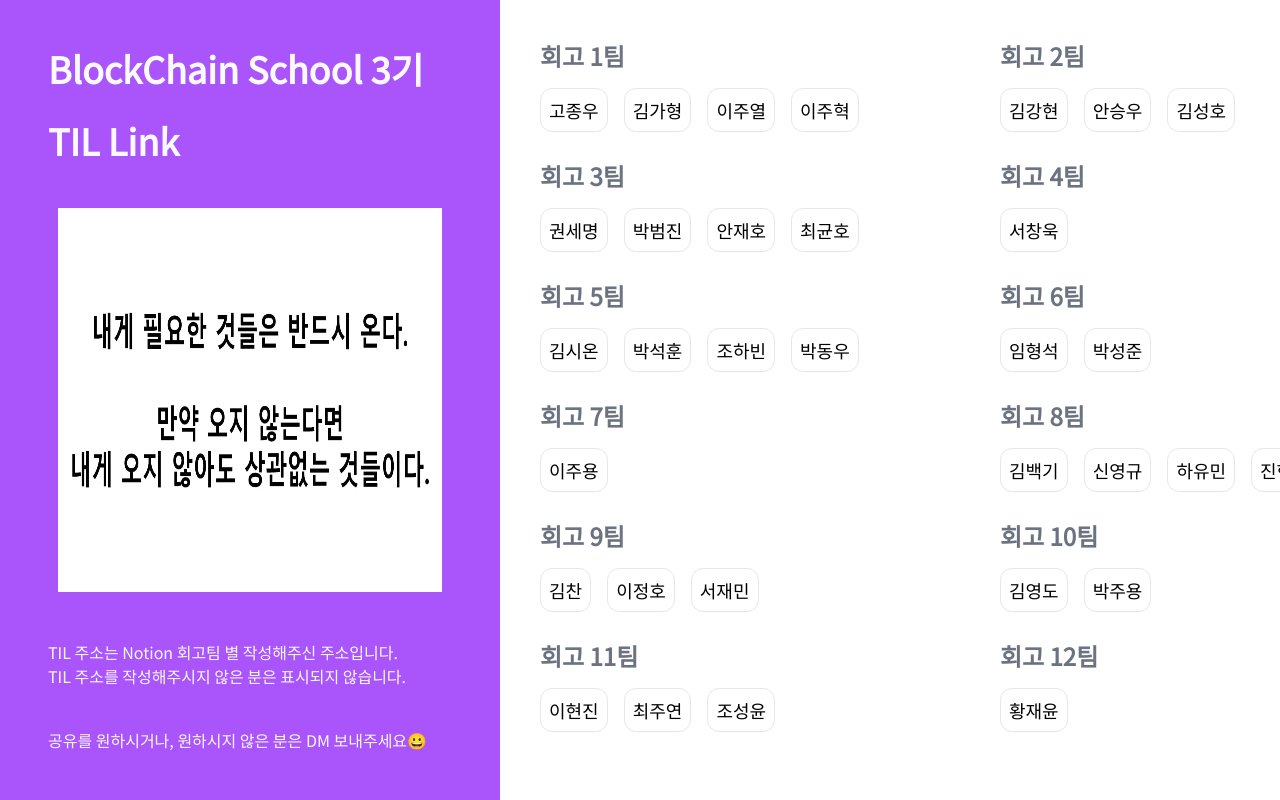
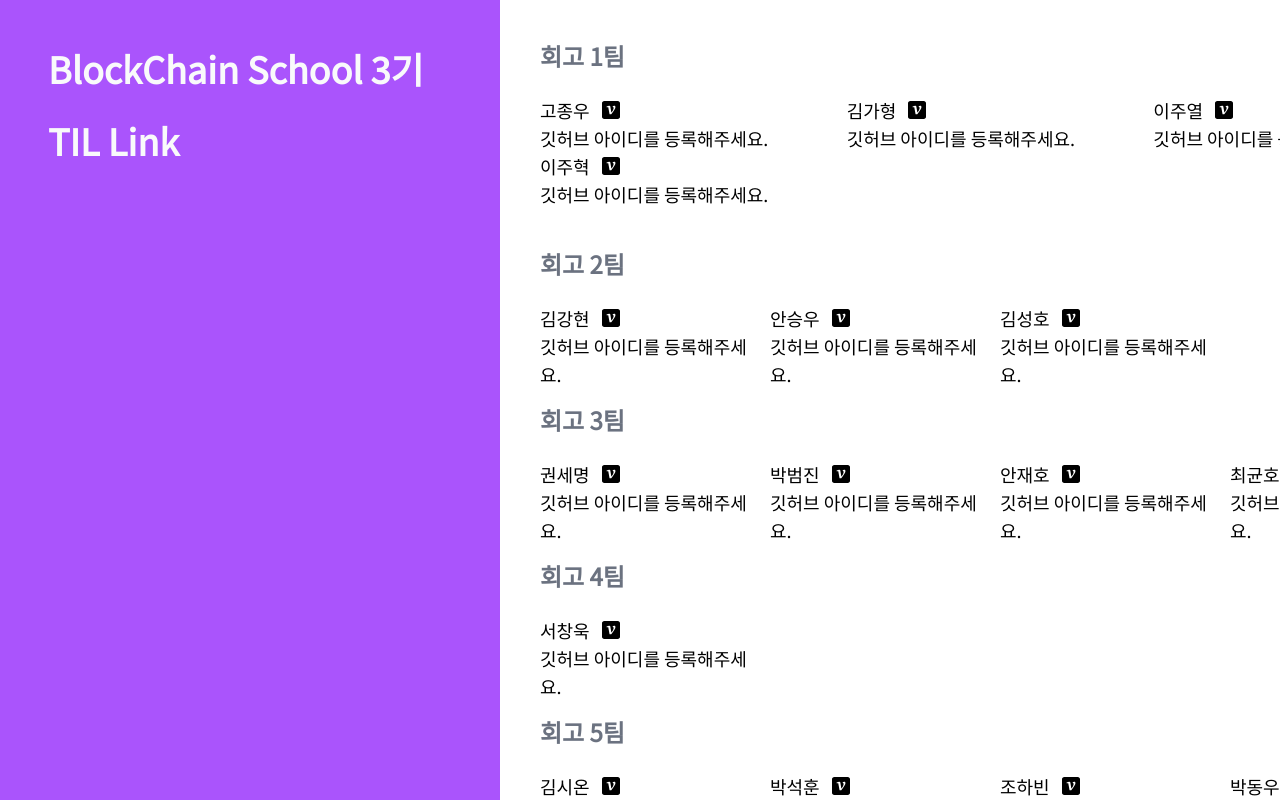
Before and after one commit to Crypto-kiki/Project_TIL, a React (Create React App) app: page /main in a window 1280 px wide. Shown: the top 800 px of the page. Built offline with nearby package versions, Linux system fonts and the light colour scheme; no server answers.

Commit message:
github axios get glass

```diff
--- a/package.json
+++ b/package.json
@@ -10,8 +10,11 @@
     "express": "^4.18.2",
     "react": "^18.2.0",
     "react-dom": "^18.2.0",
+    "react-github-calendar": "^4.0.0",
+    "react-icons": "^4.8.0",
     "react-router-dom": "^6.11.1",
     "react-scripts": "5.0.1",
+    "react-tooltip": "^5.11.2",
     "web-vitals": "^2.1.4"
   },
   "scripts": {
--- a/src/components/list.jsx
+++ b/src/components/list.jsx
@@ -1,15 +1,94 @@
-import { useState } from "react";
+import { useEffect, useState, useRouter } from "react";
+import GitHubCalendar from "react-github-calendar";
+import ReactTooltip from "react-tooltip";
+import { SiVelog } from "react-icons/si";
+import axios from "axios";
 
-const List = ({ team, name, url }) => {
+const List = ({ team, name, url, git }) => {
+  const [isMounted, setIsMounted] = useState(false);
+  useEffect(() => {
+    setIsMounted(true);
+  }, []);
+
+  useEffect(() => {
+    gitValidation();
+  }, []);
+
+  // 깃허브 아이디가 유효할 경우에만 true
+  const [gitResult, setGitResult] = useState(false);
+
+  // 깃허브 아이디 조회가 완료되면 false로 변경
+  const [gitResultLoading, setGitResultLoading] = useState(true);
+
+  /**
+   * 깃허브 아이디가 유효한지 확인하는 함수
+   */
+  const gitValidation = async () => {
+    try {
+      await axios.get(
+        `https://github-contributions-api.jogruber.de/v4/${git}?y=last`
+      );
+      setGitResult(true);
+    } catch (err) {
+      setGitResult(false);
+    }
+    setGitResultLoading(false);
+  };
+
+  // type
+  interface Day {
+    date: string;
+    count: number;
+    level: 0 | 1 | 2 | 3 | 4;
+  }
+
+  // 최근 5개월만 return하는 함수
+  const selectLastHalfYear = (contributions: Day[]) => {
+    // 현재 연/월
+    const currentYear = new Date().getFullYear();
+    const currentMonth = new Date().getMonth();
+
+    // 노출할 기간(달)
+    const shownMonths = 5;
+
+    return contributions.filter((day: Day) => {
+      const date = new Date(day.date);
+      const monthOfDay = date.getMonth();
+
+      // 현재 날짜가 6월~12월 사이인 경우
+      if (currentMonth >= 5)
+        return (
+          date.getFullYear() === currentYear &&
+          monthOfDay > currentMonth - shownMonths &&
+          monthOfDay <= currentMonth
+        );
+
+      // 현재 날짜가 1월~5월인 경우
+      return (
+        // 올해
+        (date.getFullYear() === currentYear && monthOfDay <= currentMonth) ||
+        // 작년
+        (date.getFullYear() === currentYear - 1 &&
+          monthOfDay > currentMonth + 11 - shownMonths)
+      );
+    });
+  };
+
   return (
     <div className="mr-4 text-lg">
-      <a
-        href={url}
-        target="_blank"
-        className="border p-2 rounded-xl hover:bg-gray-300"
-      >
+      <div className="flex items-center">
         {name}
-      </a>
+        <SiVelog className="inline ml-3" />
+      </div>
+      {!gitResultLoading && gitResult ? (
+        <GitHubCalendar
+          username={git}
+          blockSize={12}
+          transformData={selectLastHalfYear}
+        ></GitHubCalendar>
+      ) : (
+        <p>깃허브 아이디를 등록해주세요.</p>
+      )}
     </div>
   );
 };
--- a/src/metadata.json
+++ b/src/metadata.json
@@ -2,161 +2,193 @@
   {
     "name": "고종우",
     "team": 1,
-    "url": "https://velog.io/@joy_go"
+    "url": "https://velog.io/@joy_go",
+    "git": "Crypto-kiki"
   },
   {
     "name": "김가형",
     "team": 1,
-    "url": "https://velog.io/@hyeonga"
+    "url": "https://velog.io/@hyeonga",
+    "git": "Crypto-kiki"
   },
   {
     "name": "이주열",
     "team": 1,
-    "url": "https://velog.io/@meloncoder"
+    "url": "https://velog.io/@meloncoder",
+    "git": "Crypto-kiki"
   },
   {
     "name": "이주혁",
     "team": 1,
-    "url": "https://velog.io/@lmsmd00"
+    "url": "https://velog.io/@lmsmd00",
+    "git": "Crypto-kiki"
   },
   {
     "name": "김강현",
     "team": 2,
-    "url": "https://velog.io/@world_changer"
+    "url": "https://velog.io/@world_changer",
+    "git": ""
   },
   {
     "name": "안승우",
     "team": 2,
-    "url": "https://www.notion.so/8914e77543444a94ba2acaabb4b01433?pvs=4"
+    "url": "https://www.notion.so/8914e77543444a94ba2acaabb4b01433?pvs=4",
+    "git": ""
   },
   {
     "name": "김성호",
     "team": 2,
-    "url": "https://www.notion.so/nangman/3-36852622288e494fba8a8841d1434638?pvs=4"
+    "url": "https://www.notion.so/nangman/3-36852622288e494fba8a8841d1434638?pvs=4",
+    "git": ""
   },
   {
     "name": "권세명",
     "team": 3,
-    "url": "https://velog.io/@3pkwon"
+    "url": "https://velog.io/@3pkwon",
+    "git": ""
   },
   {
     "name": "박범진",
     "team": 3,
-    "url": "https://velog.io/@bpark14"
+    "url": "https://velog.io/@bpark14",
+    "git": ""
   },
   {
     "name": "안재호",
     "team": 3,
-    "url": "https://velog.io/@dkswogh951"
+    "url": "https://velog.io/@dkswogh951",
+    "git": ""
   },
   {
     "name": "최균호",
     "team": 3,
-    "url": "https://velog.io/@rbsgh777"
+    "url": "https://velog.io/@rbsgh777",
+    "git": ""
   },
   {
     "name": "서창욱",
     "team": 4,
-    "url": "https://velog.io/@kami8950"
+    "url": "https://velog.io/@kami8950",
+    "git": ""
   },
   {
     "name": "김시온",
     "team": 5,
-    "url": "https://www.notion.so/likelion-blockchain/59c1dc23f477492abd44ab9659d11fa6"
+    "url": "https://www.notion.so/likelion-blockchain/59c1dc23f477492abd44ab9659d11fa6",
+    "git": ""
   },
   {
     "name": "박석훈",
     "team": 5,
-    "url": "https://velog.io/@yalralloo"
+    "url": "https://velog.io/@yalralloo",
+    "git": ""
   },
   {
     "name": "조하빈",
     "team": 5,
-    "url": "https://velog.io/@ppisland88"
+    "url": "https://velog.io/@ppisland88",
+    "git": ""
   },
   {
     "name": "박동우",
     "team": 5,
-    "url": "https://velog.io/@dowoo303"
+    "url": "https://velog.io/@dowoo303",
+    "git": ""
   },
   {
     "name": "임형석",
     "team": 6,
-    "url": "https://velog.io/@lmjgmm"
+    "url": "https://velog.io/@lmjgmm",
+    "git": ""
   },
   {
     "name": "박성준",
     "team": 6,
-    "url": "https://velog.io/@tjdwns2627"
+    "url": "https://velog.io/@tjdwns2627",
+    "git": ""
   },
   {
     "name": "이주용",
     "team": 7,
-    "url": "https://velog.io/@frookie"
+    "url": "https://velog.io/@frookie",
+    "git": ""
   },
   {
     "name": "김백기",
     "team": 8,
-    "url": "https://hing9-studying.tistory.com"
+    "url": "https://hing9-studying.tistory.com",
+    "git": ""
   },
   {
     "name": "신영규",
     "team": 8,
-    "url": "https://velog.io/@cony0907"
+    "url": "https://velog.io/@cony0907",
+    "git": ""
   },
   {
     "name": "하유민",
     "team": 8,
-    "url": "https://velog.io/@merryoumin"
+    "url": "https://velog.io/@merryoumin",
+    "git": ""
   },
   {
     "name": "진현석",
     "team": 8,
-    "url": "https://velog.io/@jin90ok"
+    "url": "https://velog.io/@jin90ok",
+    "git": ""
   },
   {
     "name": "김찬",
     "team": 9,
-    "url": "https://velog.io/@kimco1d"
+    "url": "https://velog.io/@kimco1d",
+    "git": ""
   },
   {
     "name": "이정호",
     "team": 9,
-    "url": "https://velog.io/@junghoo100"
+    "url": "https://velog.io/@junghoo100",
+    "git": ""
   },
   {
     "name": "서재민",
     "team": 9,
-    "url": "https://velog.io/@seo913"
+    "url": "https://velog.io/@seo913",
+    "git": ""
   },
   {
     "name": "김영도",
     "team": 10,
-    "url": "https://velog.io/@di_o"
+    "url": "https://velog.io/@di_o",
+    "git": ""
   },
   {
     "name": "박주용",
     "team": 10,
-    "url": "https://velog.io/@pjy0122"
+    "url": "https://velog.io/@pjy0122",
+    "git": ""
   },
   {
     "name": "이현진",
     "team": 11,
-    "url": "https://velog.io/@lhjbg0821"
+    "url": "https://velog.io/@lhjbg0821",
+    "git": ""
   },
   {
     "name": "최주연",
     "team": 11,
-    "url": "https://velog.io/@chlwndus1216"
+    "url": "https://velog.io/@chlwndus1216",
+    "git": ""
   },
   {
     "name": "조성윤",
     "team": 11,
-    "url": "https://velog.io/@hunterjoe98"
+    "url": "https://velog.io/@hunterjoe98",
+    "git": ""
   },
   {
     "name": "황재윤",
     "team": 12,
-    "url": "https://velog.io/@9oodvibe5only"
+    "url": "https://velog.io/@9oodvibe5only",
+    "git": ""
   }
 ]
--- a/src/pages/main.jsx
+++ b/src/pages/main.jsx
@@ -25,20 +25,26 @@
           </div>
         </div>
       </div>
-      <div className="w-2/3 grid grid-cols-2 p-10">
-        <div>
+      <div className="w-2/3 p-10">
+        <div className="mb-10">
           <div className="text-2xl font-bold pb-2 text-gray-500">회고 1팀</div>
-          <div className="flex my-4 ">
+          <div className="my-4 grid grid-cols-3">
             {metadata.map((v, i) =>
               v.team === 1 ? (
-                <List key={i} team={v.team} name={v.name} url={v.url} />
+                <List
+                  key={i}
+                  team={v.team}
+                  name={v.name}
+                  url={v.url}
+                  git={v.git}
+                />
               ) : null
             )}
           </div>
         </div>
         <div>
           <div className="text-2xl font-bold pb-2 text-gray-500">회고 2팀</div>
-          <div className="flex my-4 ">
+          <div className="my-4 grid grid-cols-4">
             {metadata.map((v, i) =>
               v.team === 2 ? (
                 <List key={i} team={v.team} name={v.name} url={v.url} />
@@ -48,7 +54,7 @@
         </div>
         <div>
           <div className="text-2xl font-bold pb-2 text-gray-500">회고 3팀</div>
-          <div className="flex my-4 ">
+          <div className="my-4 grid grid-cols-4">
             {metadata.map((v, i) =>
               v.team === 3 ? (
                 <List key={i} team={v.team} name={v.name} url={v.url} />
@@ -58,7 +64,7 @@
         </div>
         <div>
           <div className="text-2xl font-bold pb-2 text-gray-500">회고 4팀</div>
-          <div className="flex my-4 ">
+          <div className="my-4 grid grid-cols-4">
             {metadata.map((v, i) =>
               v.team === 4 ? (
                 <List key={i} team={v.team} name={v.name} url={v.url} />
@@ -68,7 +74,7 @@
         </div>
         <div>
           <div className="text-2xl font-bold pb-2 text-gray-500">회고 5팀</div>
-          <div className="flex my-4 ">
+          <div className="my-4 grid grid-cols-4">
             {metadata.map((v, i) =>
               v.team === 5 ? (
                 <List key={i} team={v.team} name={v.name} url={v.url} />
@@ -78,7 +84,7 @@
         </div>
         <div>
           <div className="text-2xl font-bold pb-2 text-gray-500">회고 6팀</div>
-          <div className="flex my-4 ">
+          <div className="my-4 grid grid-cols-4">
             {metadata.map((v, i) =>
               v.team === 6 ? (
                 <List key={i} team={v.team} name={v.name} url={v.url} />
@@ -88,7 +94,7 @@
         </div>
         <div>
           <div className="text-2xl font-bold pb-2 text-gray-500">회고 7팀</div>
-          <div className="flex my-4 ">
+          <div className="my-4 grid grid-cols-4">
             {metadata.map((v, i) =>
               v.team === 7 ? (
                 <List key={i} team={v.team} name={v.name} url={v.url} />
@@ -98,7 +104,7 @@
         </div>
         <div>
           <div className="text-2xl font-bold pb-2 text-gray-500">회고 8팀</div>
-          <div className="flex my-4 ">
+          <div className="my-4 grid grid-cols-4">
             {metadata.map((v, i) =>
               v.team === 8 ? (
                 <List key={i} team={v.team} name={v.name} url={v.url} />
@@ -108,7 +114,7 @@
         </div>
         <div>
           <div className="text-2xl font-bold pb-2 text-gray-500">회고 9팀</div>
-          <div className="flex my-4 ">
+          <div className="my-4 grid grid-cols-4">
             {metadata.map((v, i) =>
               v.team === 9 ? (
                 <List key={i} team={v.team} name={v.name} url={v.url} />
@@ -118,7 +124,7 @@
         </div>
         <div>
           <div className="text-2xl font-bold pb-2 text-gray-500">회고 10팀</div>
-          <div className="flex my-4 ">
+          <div className="my-4 grid grid-cols-4">
             {metadata.map((v, i) =>
               v.team === 10 ? (
                 <List key={i} team={v.team} name={v.name} url={v.url} />
@@ -128,7 +134,7 @@
         </div>
         <div>
           <div className="text-2xl font-bold pb-2 text-gray-500">회고 11팀</div>
-          <div className="flex my-4 ">
+          <div className="my-4 grid grid-cols-4">
             {metadata.map((v, i) =>
               v.team === 11 ? (
                 <List key={i} team={v.team} name={v.name} url={v.url} />
@@ -138,7 +144,7 @@
         </div>
         <div>
           <div className="text-2xl font-bold pb-2 text-gray-500">회고 12팀</div>
-          <div className="flex my-4 ">
+          <div className="my-4 grid grid-cols-4">
             {metadata.map((v, i) =>
               v.team === 12 ? (
                 <List key={i} team={v.team} name={v.name} url={v.url} />
```
Also changed, not shown: 2 other files (tests, documents, lock files or other folders).
